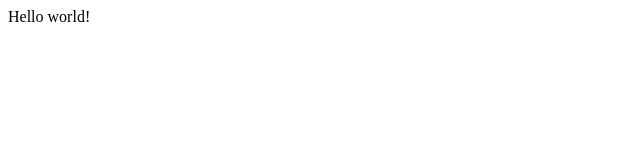
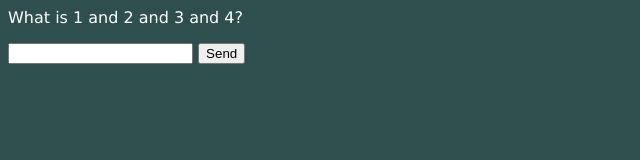
Before and after one commit to deontslagenchemicus/deontslagenchemicus.github.io, a plain HTML site: page index.html in a window 1280 px wide. Shown: the whole page, without its empty margins (0-640 px from the left). Drawn offline with Linux system fonts and the light colour scheme.

Commit message:
First prototype

```diff
--- a/index.html
+++ b/index.html
@@ -1,8 +1,61 @@
 <html>
+<style>
+    body {
+        background-color: darkslategrey;
+        color: white;
+    }
+
+    p {
+        font-family: verdana;
+    }
+    .center {
+        text-align: center;
+    }
+    .hidden {
+        display: none;
+    }
+</style>
+
+<script type="text/javascript">
+
+    // Function called when "Send" button is clicked
+    function buttonClicked() {
+        var text = document.getElementById("entryField").value;
+        var correctValue = "1234";
+
+        // Hide entry fields
+        document.getElementById("entry").className = "hidden";
+
+        if (text === correctValue) {
+            // alert("OK!");
+
+            // Show checkmark
+            document.getElementById("good").className = "";
+        } else {
+            // alert("Wrong!");
+
+            // Show bomb
+            document.getElementById("bomb").className = "";
+        }
+    }
+
+</script>
+
 <body>
-
-<p>Hello world!</p>
-
+    <div id="good" class="hidden">
+        <h1>&#10003; Alright!</h1>
+    </div>
+    <div id="bomb" class="hidden">
+        <h1>&#128163; Boom!</h1>
+    </div>
+    <div id="entry">
+        <p>What is 1 and 2 and 3 and 4?</p>
+        <p>
+            <!-- Tel input give you numeric keyboard on phones -->
+            <input type="tel" maxlength="6" id="entryField" />
+            <input type="button" id="sendButton" value="Send" onclick="buttonClicked();" />
+        </p>
+    </div>
 </body>
 
 </html>
```
